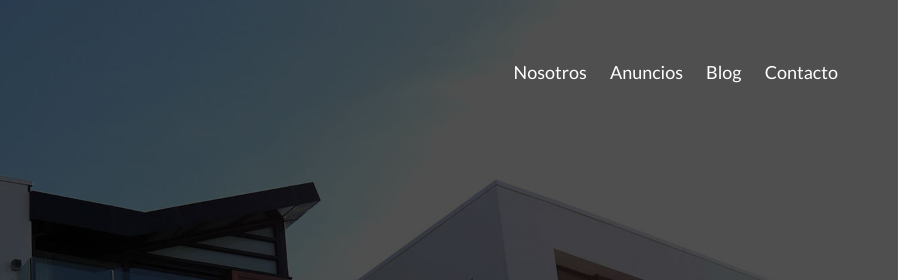
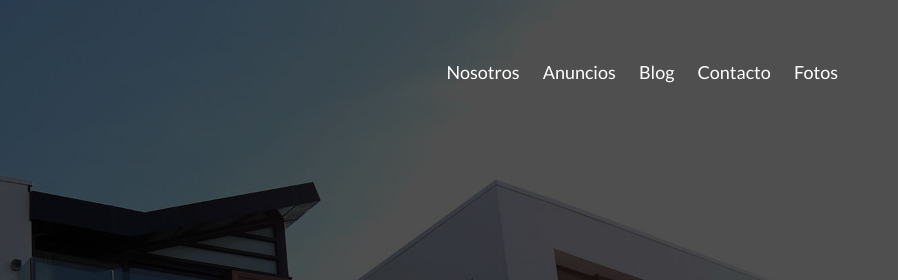
Before and after one commit to eddymorfeo/edificio, a plain HTML site: page index.html in a window 1280 px wide. Shown: the top 280 px of the page, 382-1280 px from the left. Drawn offline with Linux system fonts and the light colour scheme.

Commit message:
Modifique index agregando un enlace Fotos

```diff
--- a/index.html
+++ b/index.html
@@ -29,6 +29,7 @@
                     <a href="anuncios.html">Anuncios</a>
                     <a href="blog.html">Blog</a>
                     <a href="contacto.html">Contacto</a>
+                    <a href="fotos.html">Fotos</a>
                 </nav>
             </div>
 
```
